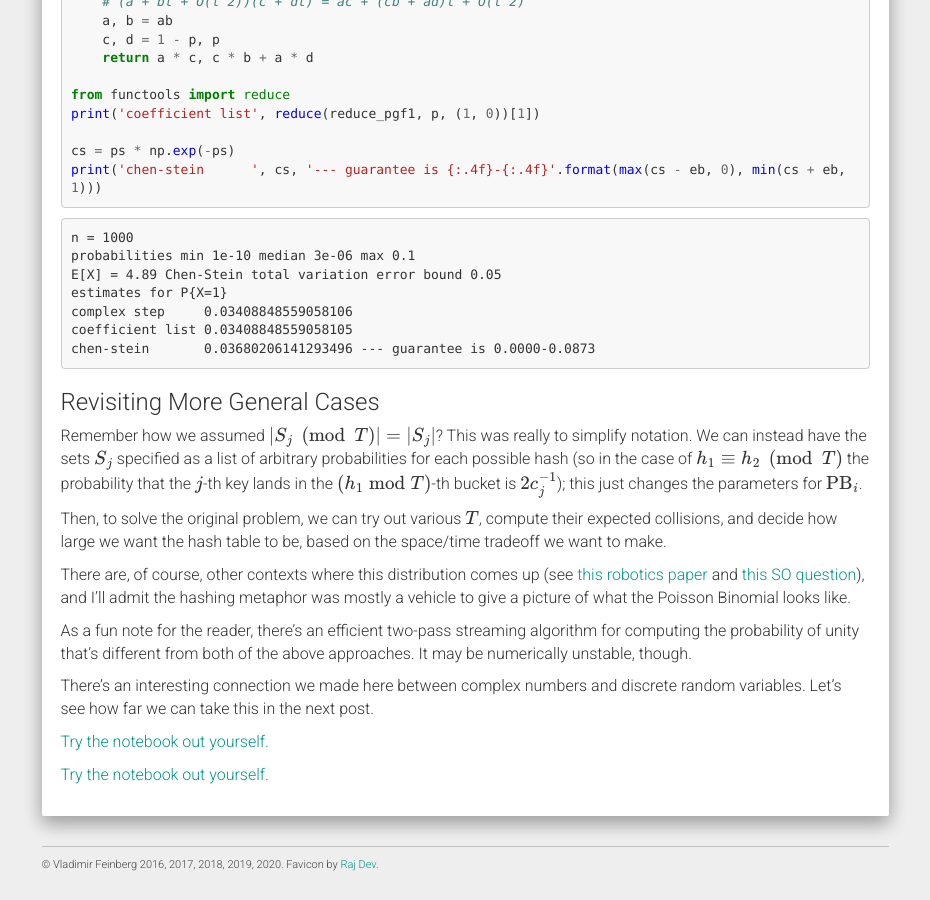
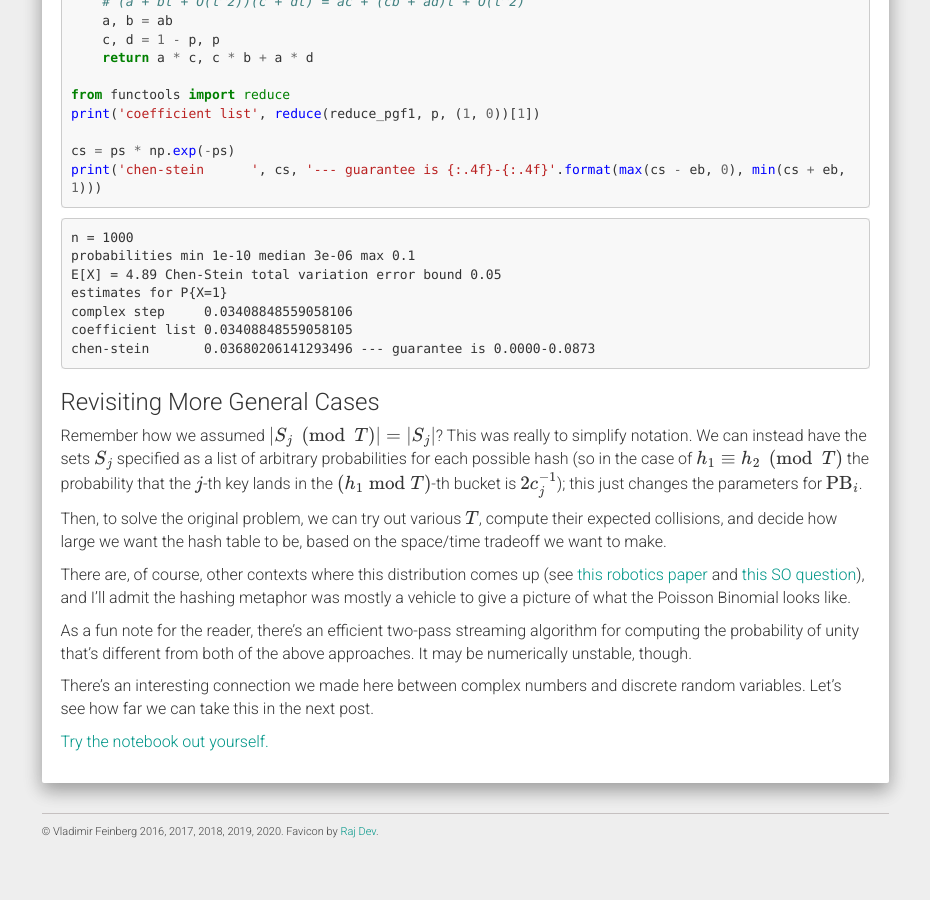
Before and after one commit to vlad17/vlad17.github.io, a Jekyll site: the page built from _posts/2020-07-04-complex-hash-collisions.md, in a window 1280 px wide and 900 px high, scrolled down 3171 px. Shown: the whole window, without its empty margins (321-1251 px from the left). Built offline with Jekyll 4.4.1, drawn with Linux system fonts in a browser that asks for light colours; nearby versions of some CDN libraries; formulas are drawn with MathJax 3; after the commit the page ends 4038 px from its top, so only the background shows below that.

Commit message:
rm double link

```diff
--- a/_posts/2020-07-04-complex-hash-collisions.md
+++ b/_posts/2020-07-04-complex-hash-collisions.md
@@ -153,7 +153,3 @@ As a fun note for the reader, there's an efficient two-pass streaming algorithm
 There's an interesting connection we made here between complex numbers and discrete random variables. Let's see how far we can take this in the next post.
 
 [Try the notebook out yourself.](/assets/2020-07-04-complex-hash-collisions.ipynb)
-
-
-
-[Try the notebook out yourself.](/assets/2020-07-04-complex-hash-collisions.ipynb)
```
